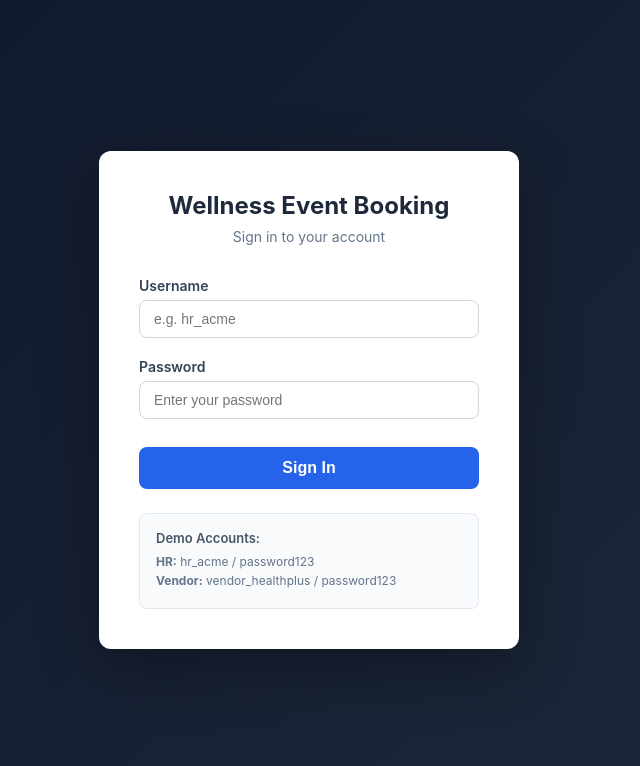
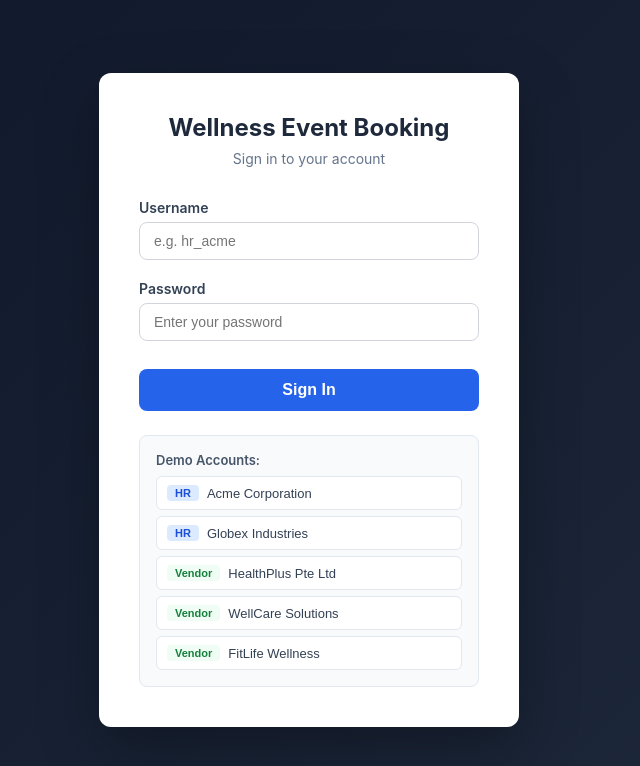
Before and after one commit to hazimmazley/wellness-booking, a React (Vite) app in the folder client/: page / in a window 1280 px wide. Shown: the top 766 px of the page, without its empty margins (331-971 px from the left). Built offline with nearby package versions, Linux system fonts and the light colour scheme; no server answers.

Commit message:
Add clickable demo account buttons to login page
Replace static demo credential text with interactive buttons for all 5
  demo accounts (2 HR, 3 Vendor). Clicking a button auto-fills the
  username and password fields for quick login.

```diff
--- a/client/src/pages/LoginPage.jsx
+++ b/client/src/pages/LoginPage.jsx
@@ -1,5 +1,13 @@
 import { useState } from "react";
 import api from "../lib/api";
+
+const DEMO_ACCOUNTS = [
+  { label: "HR", username: "hr_acme", company: "Acme Corporation" },
+  { label: "HR", username: "hr_globex", company: "Globex Industries" },
+  { label: "Vendor", username: "vendor_healthplus", company: "HealthPlus Pte Ltd" },
+  { label: "Vendor", username: "vendor_wellcare", company: "WellCare Solutions" },
+  { label: "Vendor", username: "vendor_fitlife", company: "FitLife Wellness" },
+];
 
 export default function LoginPage({ onLogin }) {
   const [username, setUsername] = useState("");
@@ -63,12 +71,34 @@ export default function LoginPage({ onLogin }) {
 
         <div style={styles.demoBox}>
           <p style={styles.demoTitle}>Demo Accounts:</p>
-          <p style={styles.demoText}>
-            <strong>HR:</strong> hr_acme / password123
-          </p>
-          <p style={styles.demoText}>
-            <strong>Vendor:</strong> vendor_healthplus / password123
-          </p>
+          {DEMO_ACCOUNTS.map((account) => (
+            <button
+              key={account.username}
+              type="button"
+              style={styles.demoBtn}
+              onClick={() => {
+                setUsername(account.username);
+                setPassword("password123");
+              }}
+              onMouseEnter={(e) => {
+                e.currentTarget.style.background = "#e2e8f0";
+              }}
+              onMouseLeave={(e) => {
+                e.currentTarget.style.background = "#fff";
+              }}
+            >
+              <span
+                style={{
+                  ...styles.demoBtnRole,
+                  background: account.label === "HR" ? "#dbeafe" : "#f0fdf4",
+                  color: account.label === "HR" ? "#1d4ed8" : "#15803d",
+                }}
+              >
+                {account.label}
+              </span>
+              {account.company}
+            </button>
+          ))}
         </div>
       </div>
     </div>
@@ -156,5 +186,27 @@ const styles = {
     color: "#475569",
     margin: "0 0 8px 0",
   },
-  demoText: { fontSize: "12px", color: "#64748b", margin: "4px 0" },
+  demoBtn: {
+    width: "100%",
+    display: "flex",
+    alignItems: "center",
+    gap: "8px",
+    padding: "8px 10px",
+    background: "#fff",
+    border: "1px solid #e2e8f0",
+    borderRadius: "6px",
+    fontSize: "13px",
+    color: "#334155",
+    cursor: "pointer",
+    marginTop: "6px",
+    textAlign: "left",
+    transition: "background 0.15s",
+  },
+  demoBtnRole: {
+    fontSize: "11px",
+    fontWeight: "600",
+    padding: "2px 8px",
+    borderRadius: "4px",
+    flexShrink: 0,
+  },
 };
```
